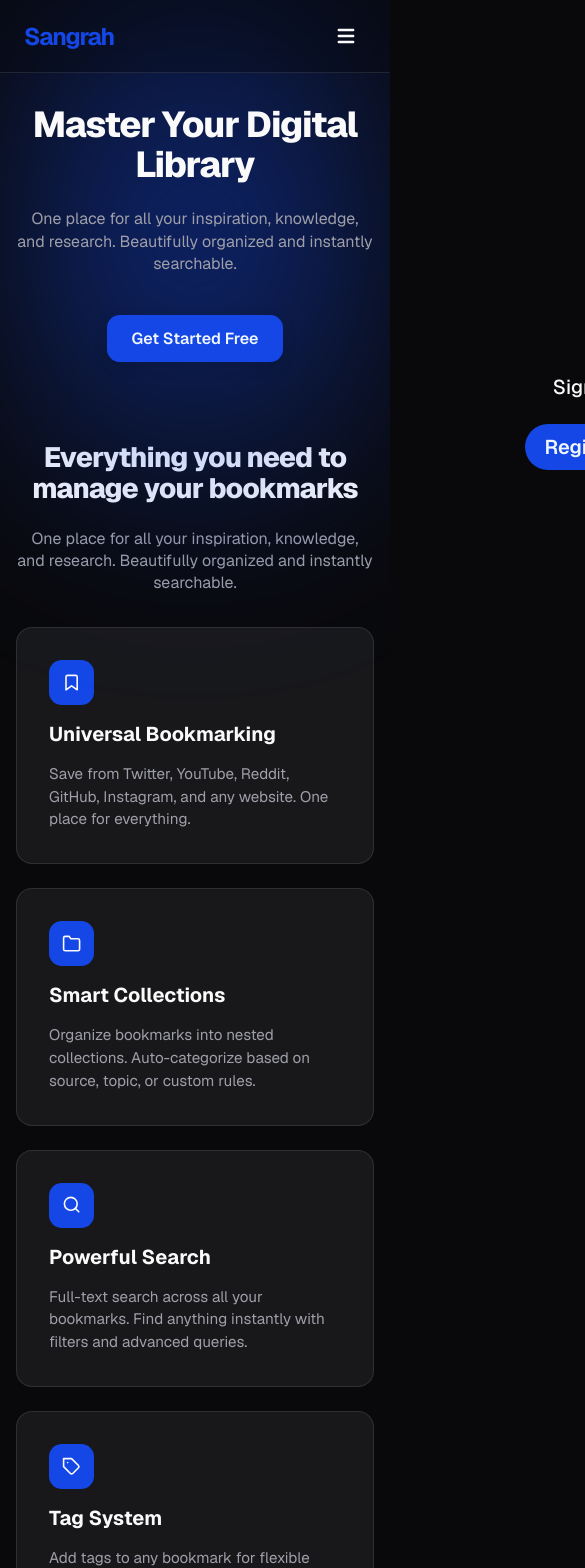
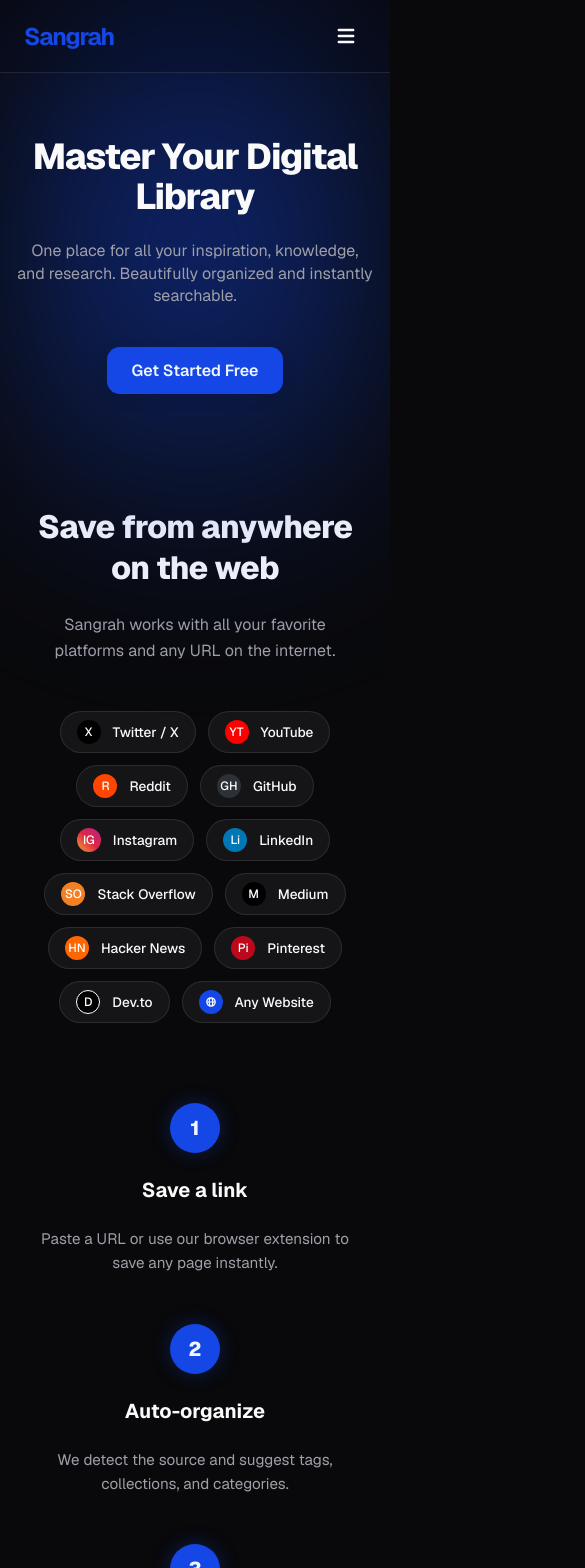
Before and after one commit to nikhilgoswami99/Bookmark-Management-System, a Next.js app: page / in a window 390 px wide. Shown: the top 1568 px of the page, 585 px wide, since content can reach past the window. Built offline with nearby package versions, Linux system fonts and the light colour scheme; no server answers.

Commit message:
added platforms section on the landing page, improved mobile responsiveness

```diff
--- a/app/(marketing)/page.tsx
+++ b/app/(marketing)/page.tsx
@@ -1,6 +1,7 @@
 import LandingNavbar from '@/components/landingNavbar/LandingNavbar';
 import styles from './page.module.css';
 import Hero from '@/components/hero/Hero';
+import PlatformsSection from '@/components/platformsSection/PlatformsSection';
 import Features from '@/components/features/Features';
 
 export default function LandingPage() {
@@ -10,6 +11,7 @@
 
       <main className={styles.main}>
         <Hero />
+        <PlatformsSection />
         <Features />
       </main>
 
--- a/components/features/Features.module.css
+++ b/components/features/Features.module.css
@@ -1,6 +1,6 @@
 .featuresSection {
-  width: 100%;
-  padding: 4rem 0;
+  width: 90%;
+  padding: 2rem 0;
   display: flex;
   flex-direction: column;
   align-items: center;
@@ -37,7 +37,7 @@
   background-color: var(--card);
   padding: 2rem;
   border-radius: 1rem;
-  border: 1px solid var(--border);
+  border: 2px solid var(--border);
   text-align: left;
   transition: all 0.3s ease;
   display: flex;
@@ -48,7 +48,7 @@
 
 .featureCard:hover {
   transform: translateY(-5px);
-  border: 1px solid var(--primary);
+  border: 2px solid var(--primary);
   box-shadow: 0 10px 30px rgba(0, 0, 0, 0.1);
 }
 
--- a/components/hero/Hero.module.css
+++ b/components/hero/Hero.module.css
@@ -1,6 +1,6 @@
 .hero {
   text-align: center;
-  margin-bottom: 5rem;
+  margin-bottom: 2.8rem;
   position: relative;
   z-index: 1;
   width: 100%;
@@ -28,18 +28,9 @@
   font-weight: 800;
   line-height: 1.1;
   margin-bottom: 1.5rem;
+  margin-top: 2rem;
   letter-spacing: -0.03em;
 }
-/*
-.gradientText {
-  background: linear-gradient(
-    135deg,
-    var(--primary),
-    var(--secondary)
-  );
-  background-clip: text;
-  -webkit-text-fill-color: transparent;
-} */
 
 .subtitle {
   font-size: clamp(1rem, 3vw, 1.5rem);
--- a/components/landingNavbar/LandingNavbar.module.css
+++ b/components/landingNavbar/LandingNavbar.module.css
@@ -9,8 +9,8 @@
   transition: padding 0.3s ease;
   position: sticky;
   top: 0;
-  backdrop-filter: blur(15px);
-  background-color: color-mix(in srgb, var(--background) 30%, transparent 70%);
+  backdrop-filter: blur(16px);
+  background-color: color-mix(in srgb, var(--background) 10%, transparent 90%);
   border-bottom: 1px solid var(--border);
 }
 
@@ -52,17 +52,18 @@
   text-decoration: none;
   font-weight: 500;
   color: var(--foreground);
-  transition: color 0.2s;
-  background: none;
+  transition: all 0.3s ease;
+  background: transparent;
   border: none;
-  padding: 0;
   cursor: pointer;
-  font-size: 1rem;
+  padding: 0.6rem 1.2rem;
+  /* font-size: 1rem; */
   font-family: inherit;
 }
 
 .navLink:hover {
-  color: var(--primary);
+  background-color: var(--primary);
+  border-radius: 30px;
 }
 
 .navButton {
@@ -70,7 +71,7 @@
   background-color: var(--primary);
   color: var(--primary-foreground);
   padding: 0.6rem 1.2rem;
-  border-radius: 9999px;
+  border-radius: 30px;
   font-weight: 600;
   transition: all 0.2s;
   border: none;
@@ -96,18 +97,19 @@
   .nav {
     position: fixed;
     top: 0;
-    right: -100%;
+    right: 0;
     width: 100%;
     height: 100vh;
     background-color: var(--background);
     flex-direction: column;
     justify-content: center;
-    transition: right 0.3s ease;
+    transform: translateX(-100%);
+    transition: transform 0.3s ease;
     z-index: 100;
   }
 
   .navOpen {
-    right: 0;
+    transform: translateX(0);
   }
 
   .navLink, .navButton {
--- /dev/null
+++ b/components/platformsSection/PlatformsSection.module.css
@@ -0,0 +1,153 @@
+.section {
+  width: 100%;
+  padding: 8rem 0;
+  display: flex;
+  flex-direction: column;
+  align-items: center;
+  gap: 4rem;
+}
+
+.header {
+  text-align: center;
+  max-width: 800px;
+}
+
+.title {
+  font-size: clamp(2rem, 5vw, 3rem);
+  font-weight: 800;
+  margin-bottom: 1.5rem;
+  letter-spacing: -0.02em;
+}
+
+.subtitle {
+  font-size: clamp(1rem, 2vw, 1.25rem);
+  color: var(--muted-foreground);
+  line-height: 1.6;
+}
+
+.platformsContainer {
+  display: flex;
+  flex-wrap: wrap;
+  justify-content: center;
+  gap: 1rem;
+  max-width: 1000px;
+  width: 100%;
+}
+
+.platformPill {
+  display: flex;
+  align-items: center;
+  gap: 0.75rem;
+  padding: 0.6rem 1.2rem;
+  background-color: color-mix(in srgb, var(--foreground) 5%, transparent);
+  border: 1px solid var(--border);
+  border-radius: 100px;
+  font-weight: 500;
+  font-size: 0.95rem;
+  transition: all 0.2s ease;
+}
+
+.platformPill:hover {
+  background-color: color-mix(in srgb, var(--foreground) 10%, transparent);
+  border-color: var(--muted-foreground);
+  transform: translateY(-2px);
+}
+
+.iconBox {
+  display: flex;
+  align-items: center;
+  justify-content: center;
+  width: 24px;
+  height: 24px;
+  border-radius: 50%;
+  font-size: 0.75rem;
+  color: white;
+}
+
+/* Specific Platform Colors */
+.twitter { background-color: #000000; }
+.youtube { background-color: #FF0000; }
+.reddit { background-color: #FF4500; }
+.github { background-color: #2b3137; }
+.instagram { background-image: linear-gradient(45deg, #f09433 0%, #e6683c 25%, #dc2743 50%, #cc2366 75%, #bc1888 100%); }
+.linkedin { background-color: #0077b5; }
+.stackoverflow { background-color: #f48024; }
+.medium { background-color: #000000; }
+.hackernews { background-color: #ff6600; }
+.pinterest { background-image: radial-gradient(#bd081c, #bd081c); }
+.devto { background-color: #000000; border: 1px solid #ffffff; }
+.any { background-color: var(--primary); }
+
+.stepsContainer {
+  display: grid;
+  grid-template-columns: repeat(3, 1fr);
+  gap: 3rem;
+  width: 100%;
+  max-width: 1100px;
+  margin-top: 2rem;
+}
+
+.stepCard {
+  display: flex;
+  flex-direction: column;
+  align-items: center;
+  text-align: center;
+  gap: 1.5rem;
+}
+
+.stepNumber {
+  width: 50px;
+  height: 50px;
+  background-color: var(--primary);
+  color: var(--primary-foreground);
+  border-radius: 50%;
+  display: flex;
+  align-items: center;
+  justify-content: center;
+  font-size: 1.25rem;
+  font-weight: 800;
+  box-shadow: 0 0 20px color-mix(in srgb, var(--primary) 30%, transparent);
+}
+
+.stepTitle {
+  font-size: 1.25rem;
+  font-weight: 700;
+}
+
+.stepDescription {
+  color: var(--muted-foreground);
+  font-size: 0.95rem;
+  line-height: 1.6;
+}
+
+/* Responsive Styles */
+@media (max-width: 1024px) {
+  .section {
+    padding: 6rem 1.5rem;
+  }
+
+  .stepsContainer {
+    gap: 2rem;
+  }
+}
+
+@media (max-width: 768px) {
+  .section {
+    padding: 4rem 1rem;
+    gap: 3rem;
+  }
+
+  .stepsContainer {
+    grid-template-columns: 1fr;
+    gap: 3rem;
+  }
+
+  .platformsContainer {
+    gap: 0.75rem;
+  }
+
+  .platformPill {
+    padding: 0.5rem 1rem;
+    font-size: 0.85rem;
+  }
+}
--- /dev/null
+++ b/components/platformsSection/PlatformsSection.tsx
@@ -0,0 +1,76 @@
+"use client";
+
+import React from 'react';
+import { HiGlobeAlt } from 'react-icons/hi';
+import styles from './PlatformsSection.module.css';
+
+const platforms = [
+  { name: 'Twitter / X', initials: 'X', class: styles.twitter },
+  { name: 'YouTube', initials: 'YT', class: styles.youtube },
+  { name: 'Reddit', initials: 'R', class: styles.reddit },
+  { name: 'GitHub', initials: 'GH', class: styles.github },
+  { name: 'Instagram', initials: 'IG', class: styles.instagram },
+  { name: 'LinkedIn', initials: 'Li', class: styles.linkedin },
+  { name: 'Stack Overflow', initials: 'SO', class: styles.stackoverflow },
+  { name: 'Medium', initials: 'M', class: styles.medium },
+  { name: 'Hacker News', initials: 'HN', class: styles.hackernews },
+  { name: 'Pinterest', initials: 'Pi', class: styles.pinterest },
+  { name: 'Dev.to', initials: 'D', class: styles.devto },
+  { name: 'Any Website', initials: <HiGlobeAlt />, class: styles.any, isIcon: true },
+];
+
+const steps = [
+  {
+    number: 1,
+    title: 'Save a link',
+    description: 'Paste a URL or use our browser extension to save any page instantly.'
+  },
+  {
+    number: 2,
+    title: 'Auto-organize',
+    description: 'We detect the source and suggest tags, collections, and categories.'
+  },
+  {
+    number: 3,
+    title: 'Find it later',
+    description: 'Search, filter, and browse your curated library whenever you need it.'
+  }
+];
+
+const PlatformsSection = () => {
+  return (
+    <section className={styles.section}>
+      <header className={styles.header}>
+        <h2 className={styles.title}>Save from anywhere on the web</h2>
+        <p className={styles.subtitle}>
+          Sangrah works with all your favorite platforms and any URL on the internet.
+        </p>
+      </header>
+
+      <div className={styles.platformsContainer}>
+        {platforms.map((platform, index) => (
+          <div key={index} className={styles.platformPill}>
+            <div className={`${styles.iconBox} ${platform.class}`}>
+              {platform.initials}
+            </div>
+            <span>{platform.name}</span>
+          </div>
+        ))}
+      </div>
+
+      <div className={styles.stepsContainer}>
+        {steps.map((step) => (
+          <div key={step.number} className={styles.stepCard}>
+            <div className={styles.stepNumber}>
+              {step.number}
+            </div>
+            <h3 className={styles.stepTitle}>{step.title}</h3>
+            <p className={styles.stepDescription}>{step.description}</p>
+          </div>
+        ))}
+      </div>
+    </section>
+  );
+};
+
+export default PlatformsSection;
```
